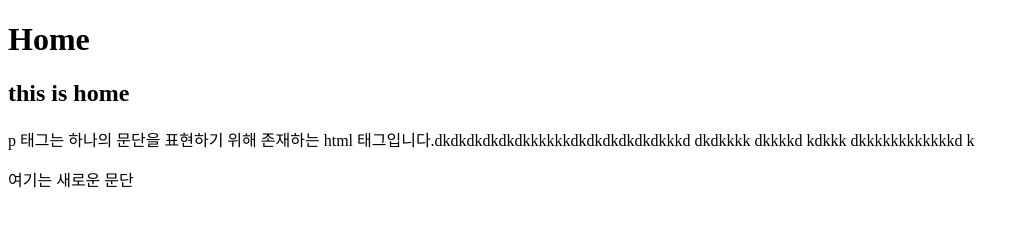
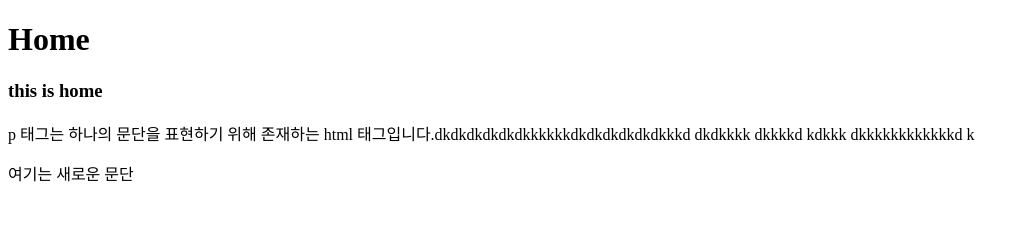
Before and after one commit to sangkyun94/sangkyun94.github.io, a plain HTML site: page index.html in a window 1280 px wide. Shown: the whole page, without its empty margins (0-1029 px from the left). Drawn offline with Linux system fonts and the light colour scheme.

Commit message:
edit index.html h2 -> h3

```diff
--- a/index.html
+++ b/index.html
@@ -6,7 +6,7 @@
  </head>
  <body>
 	 <h1> Home </h1>
-	 <h2> this is home </h2>
+	 <h3> this is home </h3>
 	 <p> p 태그는 하나의 문단을 표현하기 위해 존재하는 html 태그입니다.dkdkdkdkdkdkkkkkkdkdkdkdkdkdkkkd dkdkkkk dkkkkd kdkkk dkkkkkkkkkkkkd k</p>
 
 	 <p> 여기는 새로운 문단 </p>
```
